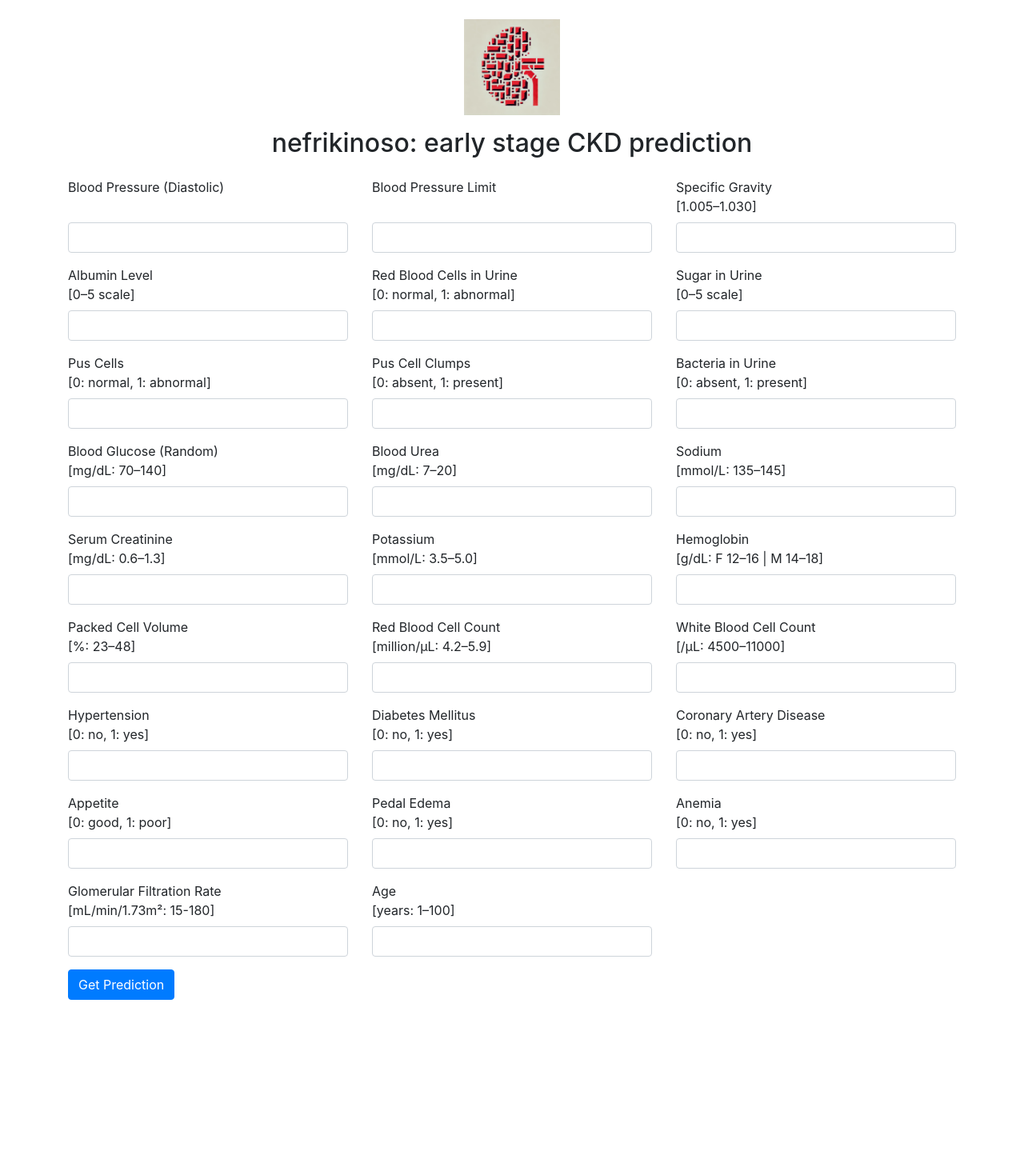
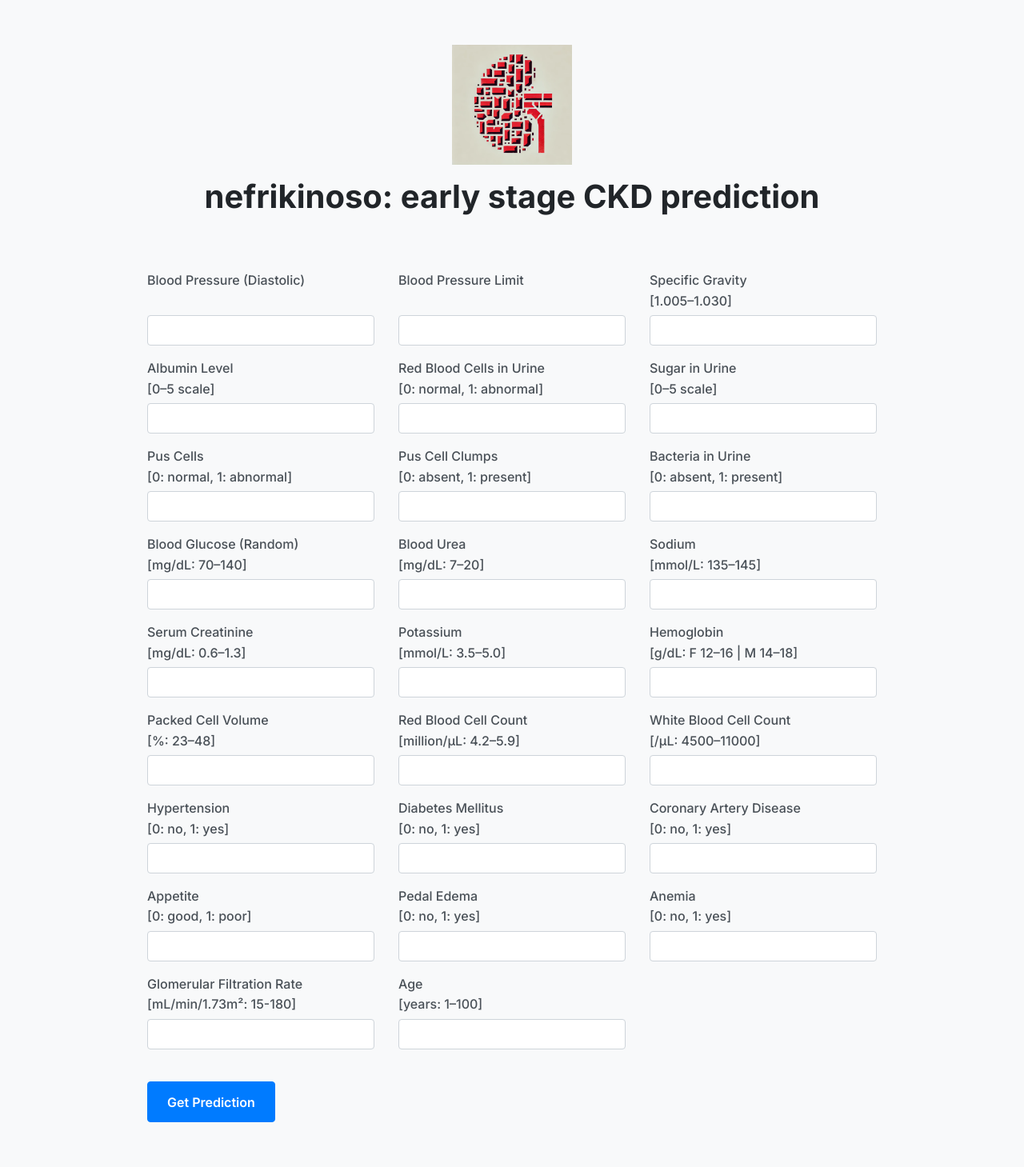
Before and after one commit to Netherquark/nefrikinoso, a Flask app: page / in a window 1280 px wide. Shown: the whole page at 80% size. Before the commit the page ends 1250 px from the top, so only its background shows below. Run offline with Flask 3, Linux system fonts and the light colour scheme; parts of the project's set-up code (start-up, migrations or seed data) failed here and were passed over; some libraries are stand-ins or nearby versions.

Commit message:
refactor fonts

```diff
--- a/templates/index.html
+++ b/templates/index.html
@@ -6,23 +6,155 @@
      <meta name="viewport" content="width=device-width, initial-scale=1, shrink-to-fit=no">
      <title>nefrikinoso</title>
 
-    <!-- Bootstrap -->
      <link href="https://stackpath.bootstrapcdn.com/bootstrap/4.5.2/css/bootstrap.min.css" rel="stylesheet">
 
-    <!-- Favicon -->
+     <link rel="preconnect" href="https://fonts.googleapis.com">
+     <link rel="preconnect" href="https://fonts.gstatic.com" crossorigin>
+     <link href="https://fonts.googleapis.com/css2?family=Inter:wght@100..900&display=swap" rel="stylesheet">
+
      <link rel="icon" type="image/png" href="{{ url_for('static', filename='logo.png') }}">
+
+     <style>
+         body {
+             font-family: 'Inter', sans-serif;
+             background-color: #f8f9fa; /* Light grey background */
+             color: #343a40; /* Dark grey text */
+             line-height: 1.6;
+         }
+
+         /* Typography Hierarchy */
+         h1, h2, h3, h4, h5, h6 {
+             font-weight: 700; /* Bold for headings */
+             color: #212529; /* Darker grey for headings */
+             margin-bottom: 0.75rem;
+         }
+
+         h1 {
+             font-size: 2.5rem;
+         }
+
+         h2 {
+             font-size: 2rem;
+         }
+
+         label {
+             font-weight: 500; /* Medium weight for labels */
+             color: #495057;
+             margin-bottom: 0.3rem;
+             display: block; /* Ensure labels are above inputs */
+         }
+
+         .form-control {
+             font-size: 1rem;
+             padding: 0.75rem 1rem;
+             border-radius: 0.25rem;
+             border: 1px solid #ced4da;
+         }
+
+         .btn-primary {
+             background-color: #007bff;
+             border-color: #007bff;
+             font-weight: 600;
+             padding: 0.8rem 1.5rem;
+             border-radius: 0.25rem;
+             transition: background-color 0.3s ease;
+         }
+
+         .btn-primary:hover {
+             background-color: #0056b3;
+             border-color: #0056b3;
+         }
+
+         .badge-danger {
+             background-color: #dc3545;
+             color: #fff;
+             font-weight: 600;
+             padding: 0.4rem 0.6rem;
+             border-radius: 0.25rem;
+         }
+
+         .badge-success {
+             background-color: #28a745;
+             color: #fff;
+             font-weight: 600;
+             padding: 0.4rem 0.6rem;
+             border-radius: 0.25rem;
+         }
+
+         .alert-info {
+             background-color: #e9f8ff;
+             border-color: #bee5eb;
+             color: #155724;
+             padding: 1rem;
+             border-radius: 0.25rem;
+         }
+
+         .table {
+             margin-top: 1.5rem;
+             margin-bottom: 0;
+             border-collapse: collapse;
+             width: 100%;
+         }
+
+         .table th, .table td {
+             padding: 0.75rem;
+             border-bottom: 1px solid #dee2e6;
+             text-align: left;
+         }
+
+         .table thead th {
+             background-color: #f2f2f2;
+             font-weight: 600;
+         }
+
+         /* Custom Styles for Layout */
+         .container {
+             max-width: 960px; /* Adjust as needed */
+             margin-left: auto;
+             margin-right: auto;
+             padding: 1.5rem;
+         }
+
+         .mt-4 {
+             margin-top: 2rem !important;
+         }
+
+         .mt-3 {
+             margin-top: 1rem !important; /* Reduced margin for the h1 */
+         }
+
+         .text-center {
+             text-align: center !important;
+         }
+
+         /* Logo Styling */
+         img[alt="Logo"] {
+             display: block;
+             margin: 0 auto 1rem; /* Center logo with margin below */
+             height: auto !important; /* Ensure responsiveness */
+             max-height: 150px; /* Limit maximum height */
+         }
+
+         /* Form Row Spacing */
+         .row {
+             margin-bottom: 1.5rem;
+         }
+
+         /* Prediction Result Section */
+         #result h2 {
+             margin-top: 2rem;
+             margin-bottom: 1rem;
+         }
+     </style>
  </head>
 
  <body>
      <div class="container text-center mt-4">
-        <!-- Centered Large Logo -->
-        <img src="{{ url_for('static', filename='logo.png') }}" alt="Logo" style="height: 120px;">
-        <h1 class="mt-3" style="font-size: 2rem;">nefrikinoso: early stage CKD prediction</h1>
+         <img src="{{ url_for('static', filename='logo.png') }}" alt="Logo">
+         <h1 class="mt-3">nefrikinoso: early stage CKD prediction</h1>
      </div>
 
-    <div class="container mt-4">
-        <!-- Input Form -->
-        <form method="POST" action="/">
+     <div class="container mt-2"> <form method="POST" action="/">
              <div class="row">
                  {% for feature in feature_order %}
                      {% if feature != 'stage' %}
@@ -40,7 +172,6 @@
              <button type="submit" class="btn btn-primary">Get Prediction</button>
          </form>
 
-        <!-- Results Section -->
          <div id="result" class="mt-4">
              {% if predictions %}
                  <h2>Prediction Result:</h2>
@@ -75,7 +206,6 @@
          </div>
      </div>
 
-    <!-- Scripts -->
      <script src="https://code.jquery.com/jquery-3.5.1.slim.min.js"></script>
      <script src="https://cdn.jsdelivr.net/npm/@popperjs/core@2.5.4/dist/umd/popper.min.js"></script>
      <script src="https://stackpath.bootstrapcdn.com/bootstrap/4.5.2/js/bootstrap.min.js"></script>
```
Lines whose indentation alone changed are shown as unchanged.
